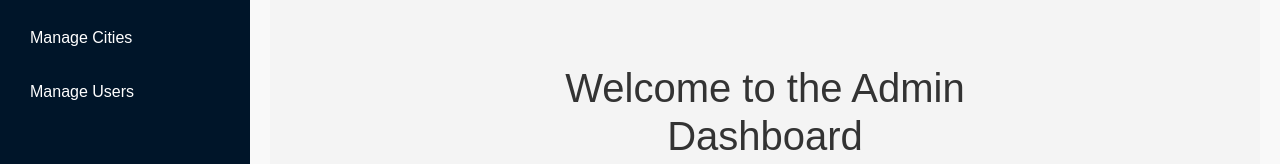
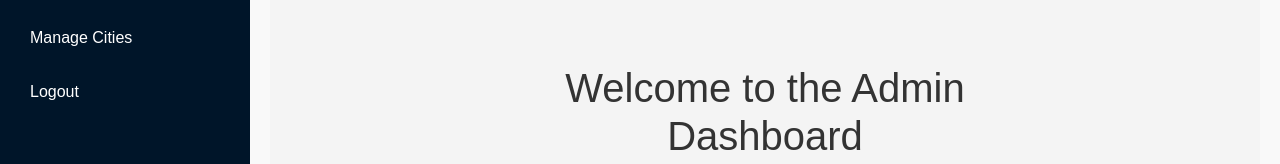
Before and after one commit to hoanghieu2385/Airline-Reservation-System, a React (Create React App) app in the folder frontend/: page /admin in a window 1280 px wide. Shown: the part 262-426 px from the top of the page. Built offline with nearby package versions, Linux system fonts and the light colour scheme.

Commit message:
thêm nút logout ở admin dashboard

```diff
--- a/frontend/src/assets/css/Admin/AdminLayout.css
+++ b/frontend/src/assets/css/Admin/AdminLayout.css
@@ -34,19 +34,28 @@
   margin-bottom: 10px;
 }
 
-.menu-item a {
+.menu-item a,
+.menu-item button {
   color: #fff;
   text-decoration: none;
   padding: 10px;
   display: block;
   border-radius: 5px;
+  background: none; /* Xóa nền mặc định của button */
+  border: none;     /* Xóa viền mặc định của button */
+  text-align: left; /* Canh trái giống với link */
+  cursor: pointer;  /* Hiển thị con trỏ khi hover */
+  width: 100%;      /* Đảm bảo chiếm toàn bộ chiều rộng container */
+  box-sizing: border-box; /* Đảm bảo padding không ảnh hưởng đến kích thước */
 }
 
-.menu-item a.active {
+.menu-item a.active,
+.menu-item button.active {
   background-color: #1890ff;
 }
 
-.menu-item a:hover {
+.menu-item a:hover,
+.menu-item button:hover {
   background-color: #1890ff;
 }
 
--- a/frontend/src/layouts/AdminLayout.js
+++ b/frontend/src/layouts/AdminLayout.js
@@ -1,13 +1,24 @@
 import React from "react";
-import { Link, useLocation } from "react-router-dom";
+import { Link, useLocation, useNavigate } from "react-router-dom";
 import "../assets/css/Admin/AdminLayout.css";
 
 const AdminLayout = ({ children }) => {
   const location = useLocation();
+  const navigate = useNavigate();
 
   const isActive = (path) => {
     return location.pathname === path ? "active" : "";
   };
+
+  // Logout
+  const handleLogout = () => {
+    sessionStorage.removeItem("token");
+    sessionStorage.removeItem("userEmail");
+    sessionStorage.clear();
+
+    navigate("/login");
+  };
+
 
   return (
     <div className="admin-layout">
@@ -19,26 +30,37 @@ const AdminLayout = ({ children }) => {
           <nav>
             <ul className="menu">
               <li className="menu-item">
-                <Link to="/admin" className={isActive("/admin")}>Dashboard</Link>
+                <Link to="/admin" className={`menu-link ${isActive("/admin")}`}>
+                  Dashboard
+                </Link>
               </li>
               <li className="menu-item">
-                <Link to="/admin/airlines" className={isActive("/admin/airlines")}>Manage Airlines</Link>
+                <Link to="/admin/airlines" className={`menu-link ${isActive("/admin/airlines")}`}>
+                  Manage Airlines
+                </Link>
               </li>
               <li className="menu-item">
-                <Link to="/admin/airports" className={isActive("/admin/airports")}>Manage Airports</Link>
+                <Link to="/admin/airports" className={`menu-link ${isActive("/admin/airports")}`}>
+                  Manage Airports
+                </Link>
               </li>
               <li className="menu-item">
-                <Link to="/admin/cities" className={isActive("/admin/cities")}>Manage Cities</Link>
+                <Link to="/admin/cities" className={`menu-link ${isActive("/admin/cities")}`}>
+                  Manage Cities
+                </Link>
               </li>
               <li className="menu-item">
-                <Link to="/admin/users" className={isActive("/admin/users")}>Manage Users</Link>
+
+              </li>
+              <li className="menu-item">
+                <button className="menu-link" onClick={handleLogout}>
+                  Logout
+                </button>
               </li>
             </ul>
           </nav>
         </aside>
-        <main className="content">
-          {children}
-        </main>
+        <main className="content">{children}</main>
       </div>
     </div>
   );
--- a/frontend/src/services/adminApi.js
+++ b/frontend/src/services/adminApi.js
@@ -1,20 +1,10 @@
 // src/services/adminApi.js
 import api from "./api";
 
-// Lấy danh sách người dùng (yêu cầu token với quyền ADMIN hoặc CLERK)
 export const getUsers = () => api.get("/user/read");
-
 export const addUser = (data) => api.post("/user/create-user", data);
-
-// Cập nhật thông tin người dùng
 export const updateUser = (userId, data) => api.put(`/user/admin-update-user/${userId}`, data);
-
-// Xóa người dùng (ADMIN-only)
 export const deleteUser = (userId) => api.delete(`/user/delete/${userId}`);
-
-// Lấy thông tin cá nhân của người dùng hiện tại (cần token)
-export const getUserProfile = () => api.get("/user/profile");
-
 
 export const getAirlines = () => api.get("/Airline");
 export const addAirline = (data) => api.post("/Airline/CreateAirline", data);
```
